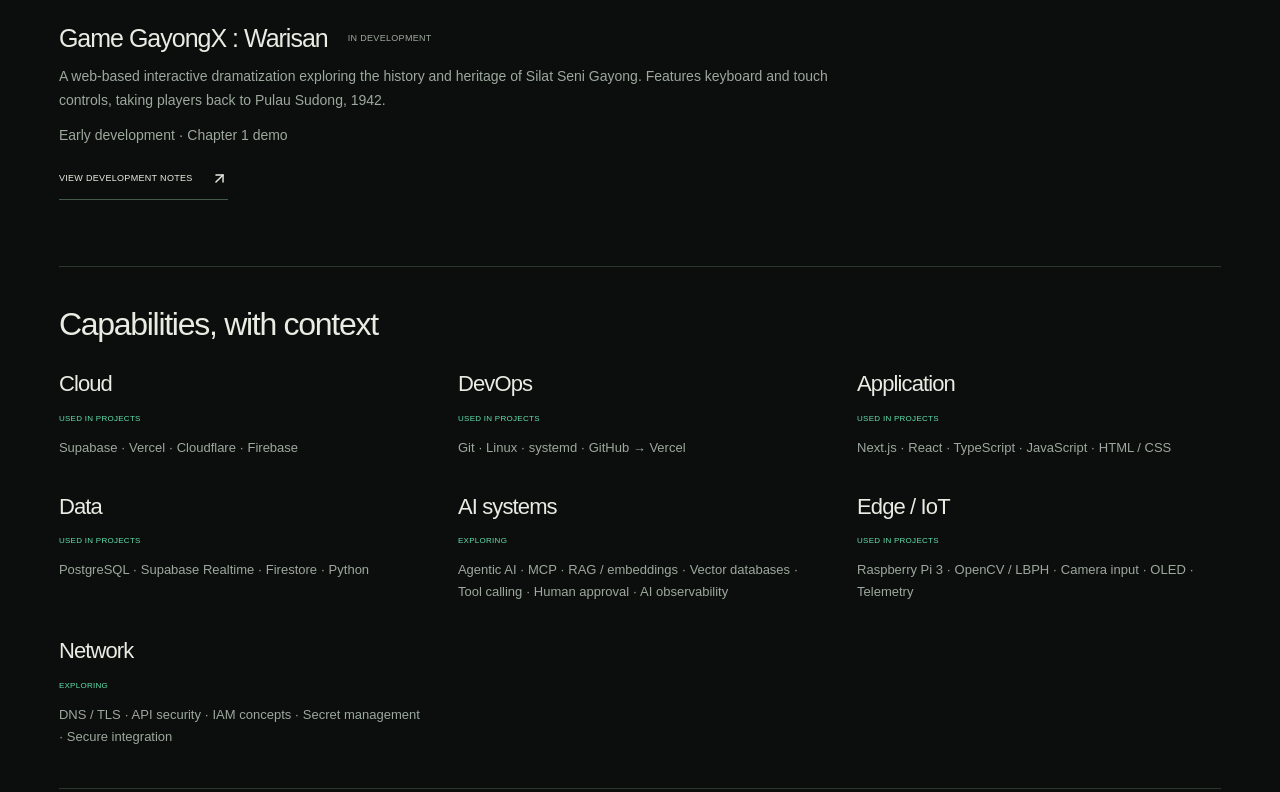
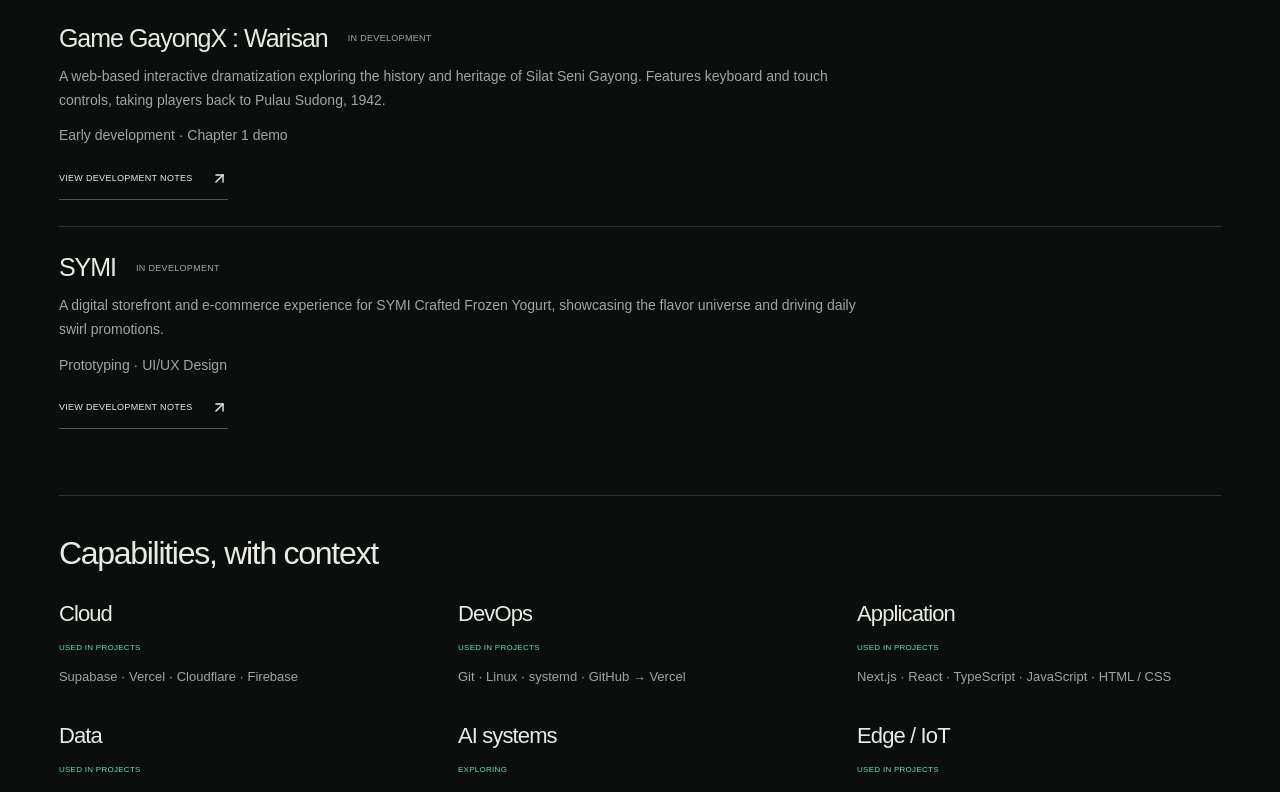
Before and after one commit to syahmiaof/syahmiaof, a Next.js app: page /quick in a window 1280 px wide. Shown: the part 2628-3420 px from the top of the page. Built offline with nearby package versions, Linux system fonts and the light colour scheme; no server answers; a web font is replaced by a local one.

Commit message:
feat: add Symi ongoing project

```diff
--- a/src/data/projects.ts
+++ b/src/data/projects.ts
@@ -56,8 +56,16 @@
       stage: 'Early development · Chapter 1 demo',
       scope: ['Interactive storytelling', 'Historical dramatization', 'Game mechanics'],
       developmentNote: 'Currently in early development. Chapter 1 serves as a proof of concept for the game engine and narrative direction.'
-    }
-  ];
+    },
+      {
+        slug: 'symi', title: 'SYMI', subtitle: 'Crafted Frozen Yogurt.', status: 'in-development',
+        description: 'A digital storefront and e-commerce experience for SYMI Crafted Frozen Yogurt, showcasing the flavor universe and driving daily swirl promotions.',
+        stack: ['Next.js', 'React', 'TypeScript'], featured: false, liveUrl: 'https://symi.syahmiaof.my', image: '/images/symi.png',
+        stage: 'Prototyping · UI/UX Design',
+        scope: ['E-commerce', 'Brand identity', 'Mobile-first design'],
+        developmentNote: 'Currently in the design and prototyping phase. The interface focuses on high-quality visuals and smooth interactions to represent the crafted frozen yogurt brand.'
+      }
+    ];
 
 export const journey: JourneyStep[] = [
   { id: 'capture', name: 'Capture', component: 'Camera input', description: 'The Pi reads camera frames locally. The frame stays at the edge for the recognition step.' },
```
Also changed, not shown: 1 other file (tests, documents, lock files or other folders).
